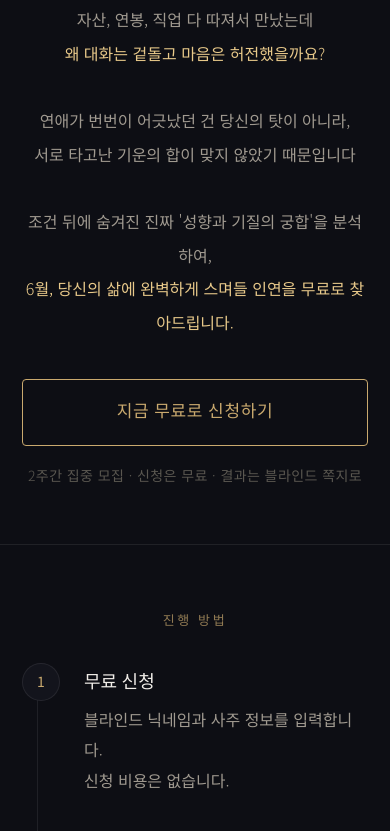
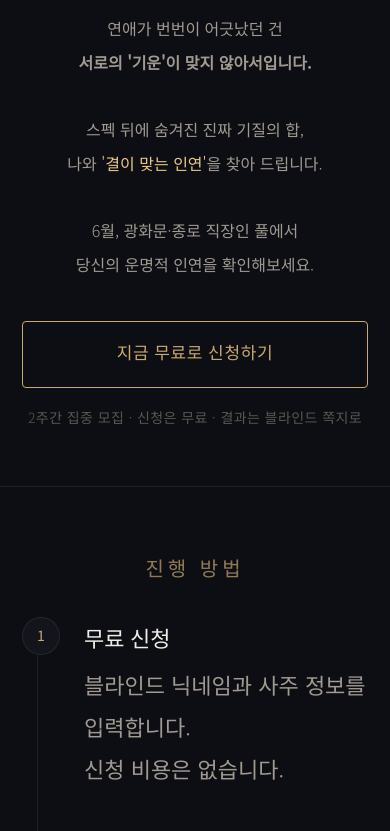
Before and after one commit to som821/sajumatching, a plain HTML site: page index.html in a window 390 px wide. Shown: the part 455-1286 px from the top of the page. Drawn offline with Linux system fonts and the light colour scheme.

Commit message:
코드수정

```diff
--- a/index.html
+++ b/index.html
@@ -22,7 +22,7 @@
   <section class="hero">
     <div class="wrap">
       <p class="eyebrow">광화문 · 종로 · 3040 직장인</p>
-      <h1>스펙과 조건 맞추다 지친 당신,<br>이제는 '결'이 맞는 사람을 만날 때</h1>
+      <h1>스펙만 따지는 결정사<br>솔직히 지치지 않나요?</h1>
 
       <div class="thread">
         <div class="line r"></div>
@@ -31,12 +31,17 @@
       </div>
 
       <p class="hook">
-        자산, 연봉, 직업 다 따져서 만났는데<br>
-        <em>왜 대화는 겉돌고 마음은 허전했을까요?</em><br><br>
-        연애가 번번이 어긋났던 건 당신의 탓이 아니라,<br>
-        서로 타고난 기운의 합이 맞지 않았기 때문입니다<br><br>
-        조건 뒤에 숨겨진 진짜 '성향과 기질의 궁합'을 분석하여,<br>
-        <em>6월, 당신의 삶에 완벽하게 스며들 인연을 무료로 찾아드립니다.</em>
+        조건은 완벽한데 막상 만나면<br>
+        대화가 겉돌고 지루했던 경험.<br>
+        <br>
+        연애가 번번이 어긋났던 건<br>
+        <strong>서로의 '기운'이 맞지 않아서입니다.</strong><br>
+        <br>
+        스펙 뒤에 숨겨진 진짜 기질의 합,<br>
+        나와 <em>'결이 맞는 인연'</em>을 찾아 드립니다.<br>
+        <br>
+        6월, 광화문·종로 직장인 풀에서<br>
+        당신의 운명적 인연을 확인해보세요.
       </p>
 
       <a href="https://forms.gle/yKwc1RrHMMNfigjp9" target="_blank" class="cta">지금 무료로 신청하기</a>
--- a/saju.css
+++ b/saju.css
@@ -167,7 +167,7 @@ h1 {
 
 .sub {
   margin-top: 18px;
-  font-size: 15px;
+  font-size: 20px;
   color: var(--text3);
   font-weight: 300;
   letter-spacing: 0.06em;
@@ -180,7 +180,7 @@ h1 {
 }
 
 .sec-label {
-  font-size: 15px;
+  font-size: 20px;
   letter-spacing: 0.2em;
   color: var(--gold);
   font-weight: 300;
@@ -231,14 +231,14 @@ h1 {
 .how li:last-child .how-content { padding-bottom: 0; }
 .how li strong {
   display: block;
-  font-size: 15px;
+  font-size: 20px;
   font-weight: 400;
   color: var(--text);
   margin-bottom: 6px;
   font-family: var(--serif);
 }
 .how li p {
-  font-size: 15px;
+  font-size: 20px;
   color: var(--text2);
   font-weight: 300;
   line-height: 1.8;
@@ -305,7 +305,7 @@ h1 {
 }
 h2 {
   font-family: var(--serif);
-  font-size: 26px;
+  font-size: 20px;
   font-weight: 600;
   line-height: 1.6;
   margin-bottom: 12px;
@@ -354,10 +354,10 @@ footer p {
   .cta { font-size: 17px; padding: 18px 0; width: 100%; text-align: center; display: block; }
   .sub { font-size: 14px; letter-spacing: 0.03em; }
 
-  .sec-label { font-size: 13px; margin-bottom: 32px; }
+  .sec-label { font-size: 20px; margin-bottom: 32px; }
   .how { padding: 64px 0; }
-  .how li strong { font-size: 18px; }
-  .how li p { font-size: 16px; line-height: 1.9; }
+  .how li strong { font-size: 22px; }
+  .how li p { font-size: 22px; line-height: 1.9; }
   .num { width: 38px; height: 38px; font-size: 14px; }
   .how-content { padding: 4px 0 44px; }
 
```
